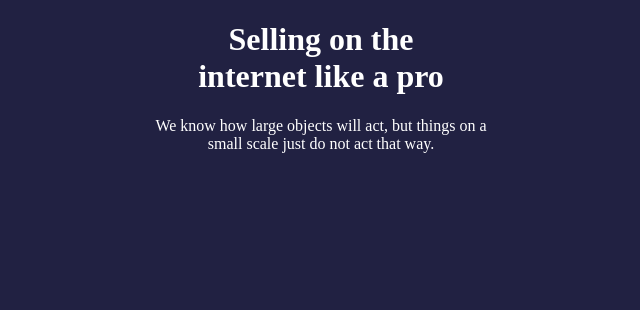
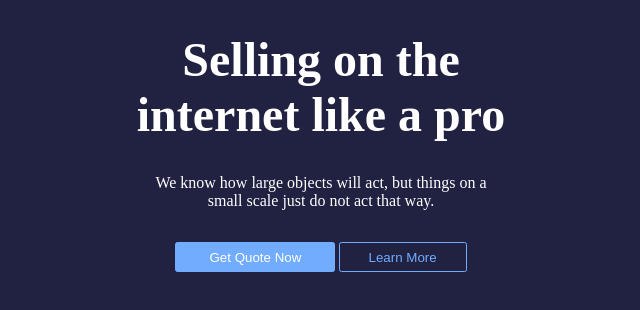
Before and after one commit to Jaronimo1337/githubfirstuzd, a plain HTML site: page index.html in a window 1280 px wide. Shown: the whole page, without its empty margins (319-959 px from the left). Drawn offline with Linux system fonts and the light colour scheme.

Commit message:
Added images, improved html and css

```diff
--- a/index.html
+++ b/index.html
@@ -13,10 +13,19 @@
         <h1>Selling on the <br> internet like a pro</h1>
     </header>
     <main>
-<p class="main_text">
-    We know how large objects will act, but things on a <br>small scale just do not act that way.
-</p>
+        <p class="main_text">
+            We know how large objects will act, but things on a <br>small scale just do not act that way.
+        </p>
+        <div class="button_div">
+            <button class="first_button">Get Quote Now</button>
+            <button class="second_button">Learn More</button>
+        </div>
     </main>
+    <article class="courses_container">
+<div></div>
+<div></div>
+<div></div>
+    </article>
 </body>
 
 </html>
--- a/style/style.css
+++ b/style/style.css
@@ -1,8 +1,40 @@
-h1, .main_text{
+h1,
+.main_text {
     text-align: center;
-    color:white;
+    color: white;
 
 }
-body{
-    background-color: rgb(33, 33, 66);
+h1{
+    font-size: 3rem;
 }
+body {
+    background-color: #212142;
+}
+
+.button_div {
+    display: flex;
+    gap: 0.2rem;
+    justify-content: center;
+    margin-top: 2rem;
+}
+
+.first_button {
+    background-color: #71acff;
+    border: 1px solid #71acff;
+    border-radius: 0.15rem;
+    color: white;
+    padding: 0.4rem;
+    width: 10rem;
+}
+
+.second_button {
+    border: 1px solid #71acff;
+    border-radius: 0.15rem;
+    background-color: #212142;
+    padding: 0.4rem;
+    width: 8rem;
+    color: #71acff;
+}
+.courses_container{
+    display: flex;
+}
```
Also changed, not shown: img/1.svg (added), img/2.svg (added), img/3.svg (added), 1 other file.
